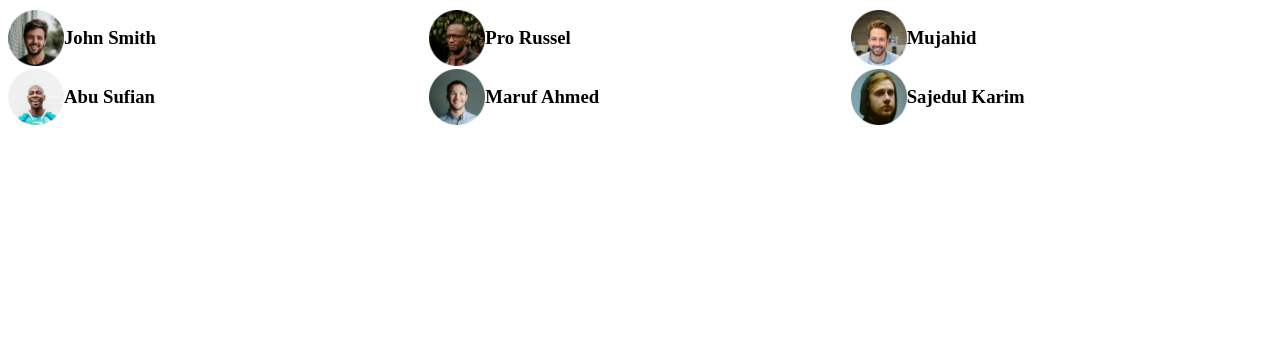
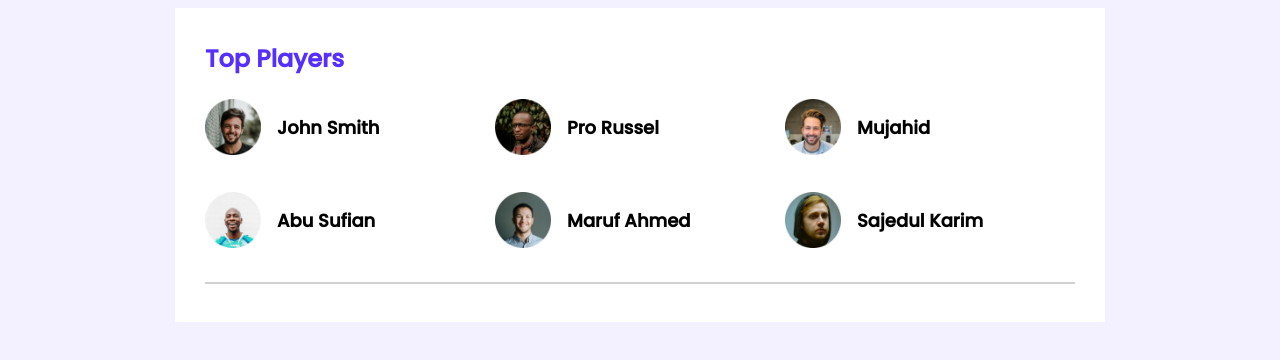
Before and after one commit to DebabrataSaha-570/Leader-Board, a plain HTML site: page index.html in a window 1280 px wide. Drawn offline with Linux system fonts and the light colour scheme.

Commit message:
top player section done

```diff
--- a/index.html
+++ b/index.html
@@ -20,35 +20,37 @@
     <!-- main start  -->
     <main>
         <!-- top players and top blogs -->
-        <section>
-            <div class="top-players">
+        <section class="container">
+            <div class="top-players ">
+                <h2 class="section-title">Top Players</h2>
                 <div class="players">
                     <div class="player">
                         <img src="images/players/player-1.png" alt="">
-                        <h3>John Smith</h3>
+                        <h3 class="player-name">John Smith</h3>
                     </div>
                     <div class="player">
                         <img src="images/players/player-2.png" alt="">
-                        <h3>Pro Russel</h3>
+                        <h3 class="player-name">Pro Russel</h3>
                     </div>
                     <div class="player">
                         <img src="images/players/player-3.png" alt="">
-                        <h3>Mujahid</h3>
+                        <h3 class="player-name">Mujahid</h3>
                     </div>
                     <div class="player">
                         <img src="images/players/player-4.png" alt="">
-                        <h3>Abu Sufian</h3>
+                        <h3 class="player-name">Abu Sufian</h3>
                     </div>
                     <div class="player">
                         <img src="images/players/player-5.png" alt="">
-                        <h3>Maruf Ahmed</h3>
+                        <h3 class="player-name">Maruf Ahmed</h3>
                     </div>
                     <div class="player">
                         <img src="images/players/player-6.png" alt="">
-                        <h3>Sajedul Karim</h3>
+                        <h3 class="player-name">Sajedul Karim</h3>
                     </div>
                 </div>
             </div>
+            <hr>
         </section>
     </main>
     <!-- main end -->
--- a/styles/style.css
+++ b/styles/style.css
@@ -1,7 +1,38 @@
+/* poppin fonts  */
+@import url('https://fonts.googleapis.com/css2?family=Poppins:wght@500&display=swap');
+
+/* common styles or utilities */
+body{
+    font-family: 'Poppins', sans-serif;
+    background-color: #F3F1FF;
+}
+main{
+    display: flex;
+    justify-content: center;
+}
+.container{
+    background-color: #FFFFFF;
+    width: 870px;
+    padding: 30px;
+}
+hr{
+    border: 1px solid #D1D1D1;
+}
+
 /* top player style  */
+.section-title{
+    color: #562EFF;
+    font-size: 24px;
+    margin-top: 3px;
+}
+.top-players{
+    margin-bottom: 30px;
+}
 .players{
     display: grid;
     grid-template-columns: repeat(3, 1fr);
+    grid-row-gap: 30px;
+    margin-top: 3px;
 }
 .player img{
     width: 56px;
@@ -11,3 +42,7 @@
     display: flex;
     align-items: center;
 }
+.player-name{
+    margin-left: 16px;
+    font-size: 18px;
+}
```
